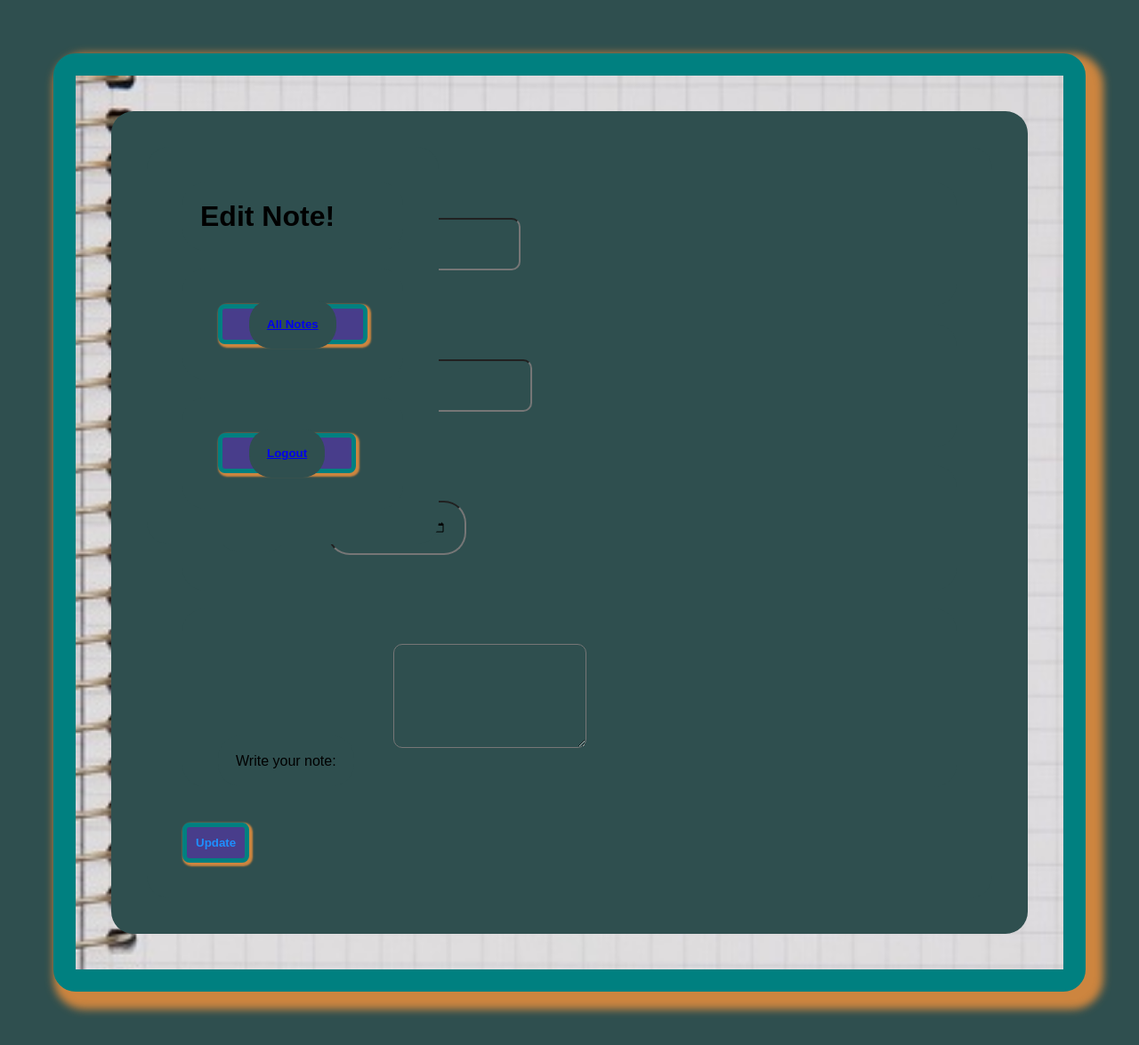
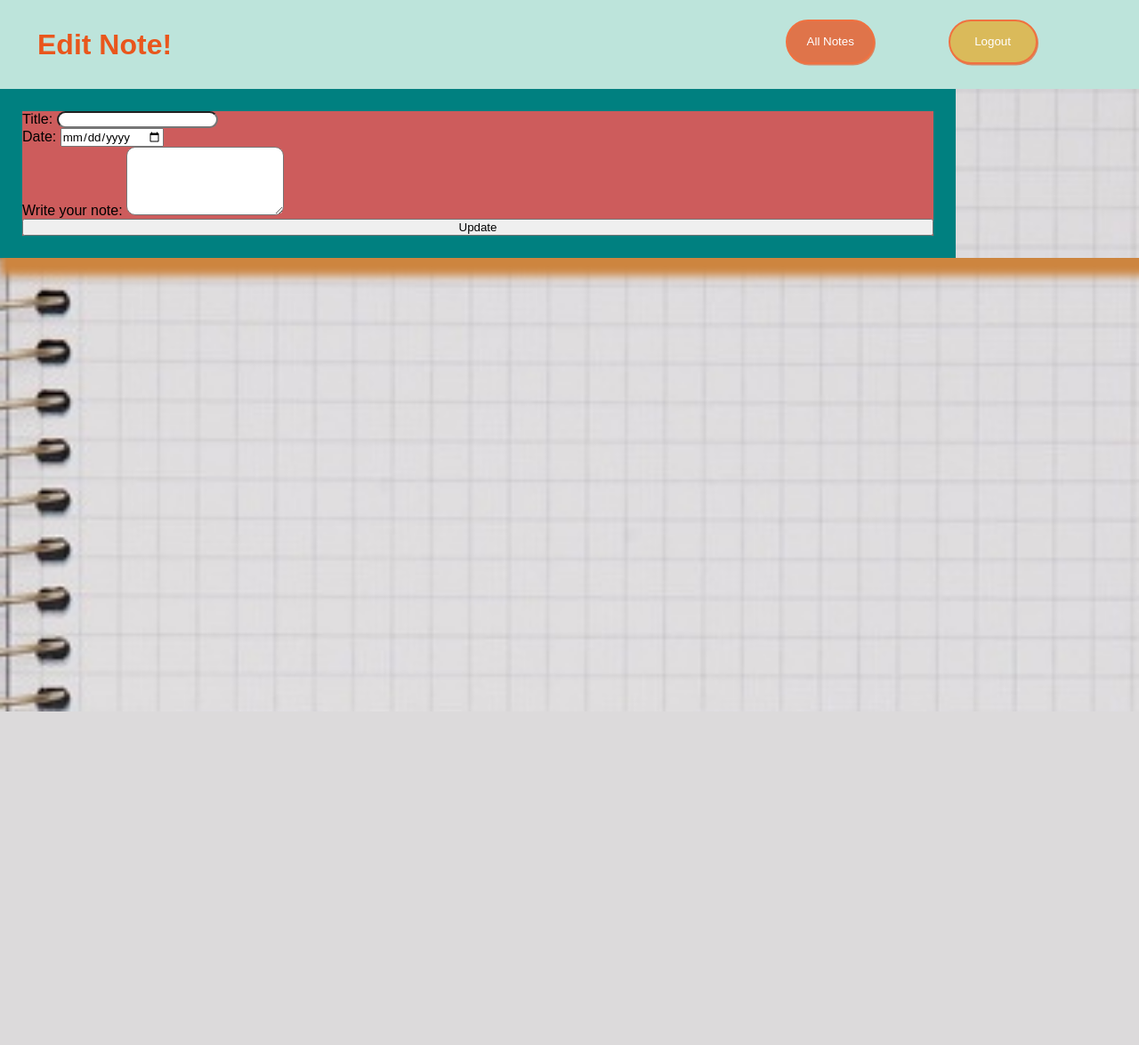
Before and after one commit to alecmaltz/NotesApp, a Flask app: template flask_app/templates/Note_edit.html in a window 1280 px wide. Shown: the whole page at 89% size. After the commit the page ends 800 px from the top, so only its background shows below. Run offline with Flask 3, Linux system fonts and the light colour scheme; the template is opened without the code that fills it, so the values that code supplies are empty.

Commit message:
css fxes

```diff
--- a/flask_app/static/css/style.css
+++ b/flask_app/static/css/style.css
@@ -1,6 +1,20 @@
 * {
     margin: 0;
     padding: 0
+}
+
+* {
+    padding: 0;
+
+    font-family: Arial, Helvetica, sans-serif;
+
+    /* border: 5px solid lawngreen; */
+
+
+}
+
+*:hover {
+    /* box-shadow: 10px 10px 10px 10px peru; */
 }
 
 .form-label{
@@ -12,33 +26,89 @@
     border-radius: 10px;
 }
 
-.headerbars {
-    position: fixed;
-}
 
-* {
-    padding: 0;
+.body-img{
+    border: 25px solid teal;
+     background-color: indianred; */
+    /* display: flex; */
 
-    font-family: Arial, Helvetica, sans-serif;
-
-    /* border: 5px solid lawngreen; */
-
-    border-radius: 25px;
-    background-color: darkslategray;
+    /* color: dodgerblue; */
+    /*border-radius: 25px;
     padding: 20px;
     margin: 20px;
-
-    border-radius: 25px;
-}
-
-*:hover {
-    /* box-shadow: 10px 10px 10px 10px peru; */
+    align-content: center;
+    justify-content: space-between;
+    box-shadow: 10px 10px 10px 10px peru;
+    background-image: url("css/notepad.png");
+    background-repeat: no-repeat;
+    background-size: cover;*/
 }
 
 
 
 
 
+/* body */
+body{
+    box-shadow: 10px 10px 10px 10px peru;
+    background-image: url("/static/img/notepad.png");
+    background-repeat: no-repeat;
+    background-size: cover;
+}
+
+
+/* headerbar */
+.headerbar {
+    display: flex;
+    justify-content: center;
+    align-items: center;
+    background-color: #bde4db;
+    width: 100%;
+    height: 100px;
+}
+
+#pagetitle {
+    color: #e9561c;
+}
+
+#titlebuttonbox {
+    display: flex;
+    justify-content: space-between;
+    width: 95%;
+}
+#pagetitle {
+    margin: 10px;
+    width: 30%;
+}
+
+#titlebuttons {
+    display: flex;
+    justify-content: center;
+    width:30%;
+}
+
+.titlebutton {
+    width: 50%;
+}
+
+#titlebuttons button {
+    width: 100px;
+    height: 50px;
+    color: white;
+    border-radius: 25px;
+    border: 2px solid #f07140;
+    box-shadow: 1px 1.5px #df744ad2;
+}
+
+#notesbutton {
+    background-color: #df744a;
+}
+
+#logoutbutton {
+    background-color: #daba5a;
+}
+
+/* flash message */
 
 .error {
     color:red;
@@ -46,56 +116,15 @@
 }
 
 
-.header{
-    background-color:  lightslategrey;
-    border:25px solid teal;
-    border-radius: 25px;
-    color: teal;
+/* note box */
+
+form {
     display: flex;
-    margin: 20px;
-    padding: 20px;
-    box-shadow: 10px 10px 10px 10px peru;
-    width: auto;
-    justify-content: space-evenly;
-    align-content: center;
-    /* flex-direction: column; */
-    border: 25px solid teal;
-}
-
-body{
-    border: 25px solid teal;
-/*     background-color: indianred; */
-    /* display: flex; */
-
-    /* color: dodgerblue; */
-    border-radius: 25px;
-    padding: 20px;
-    margin: 20px;
-    align-content: center;
-    justify-content: space-between;
-    box-shadow: 10px 10px 10px 10px peru;
-    background-image: url("css/notepad.png");
-    background-repeat: no-repeat;
-    background-size: cover;
+    flex-direction: column;
+    width: 80%;
 }
 
 
-.body-img{
-    border: 25px solid teal;
-/*     background-color: indianred; */
-    /* display: flex; */
-
-    /* color: dodgerblue; */
-    border-radius: 25px;
-    padding: 20px;
-    margin: 20px;
-    align-content: center;
-    justify-content: space-between;
-    box-shadow: 10px 10px 10px 10px peru;
-    background-image: url("css/notepad.png");
-    background-repeat: no-repeat;
-    background-size: cover;
-}
 
 
 /* .maintainer{
@@ -128,18 +157,21 @@
     width:auto;
 }
 
+/*
 button {
     background-color: darkslateblue;
     border-radius: 8px;
     border: 5px solid teal;
     color: dodgerblue;
     font-weight: bold;
-    /* align-self: flex-end; */
+     align-self: flex-end;
     padding: 10px;
     width:auto;
     margin: 20px;
     box-shadow: 2px 2px 2px 2px peru;
 }
+
+
 
 button:hover {
     background-color: darkslateblue;
@@ -159,3 +191,5 @@
     padding: 10px;
 
 }
+
+*/
--- a/flask_app/templates/Note_edit.html
+++ b/flask_app/templates/Note_edit.html
@@ -8,19 +8,24 @@
         <title>Edit Note</title>
     </head>
 
-    <body class="body-img">
-      <div>
-        <div class=headerbars>
-            <h1>Edit Note!</h1>
-            <div>
-                <button><a href="/dashboard">All Notes</a> </button><!-- forgot if you guys wanted a button or a link to redirect the user, you can change if wanted -->
-            </div>
-            <div>
-                <button><a class="nav-link" href="/logout">Logout</a></button>
+    <body>
+        <div class=headerbar>
+            <div id="titlebuttonbox">
+                <div id="pagetitle">
+                    <h1>Edit Note!</h1>
+                </div>
+                <div id="titlebuttons">
+                    <div class="titlebutton">
+                        <a href="/dashboard"><button id="notesbutton">All Notes</button></a><!-- forgot if you guys wanted a button or a link to redirect the user, you can change if wanted -->
+                    </div>
+                    <div  class="titlebutton">
+                        <a class="nav-link" href="/logout"><button id="logoutbutton">Logout</button></a>
+                    </div>
+                </div>
             </div>
         </div>
         {% with messages = get_flashed_messages() %}
-             <!-- declare a variable called messages -->
+                <!-- declare a variable called messages -->
             {% if messages %}
                 <!-- check if there are any messages -->
                 {% for message in messages %}
@@ -30,15 +35,10 @@
                 {% endfor %}
             {% endif %}
         {% endwith %}
-        <form action="/update/{{notes.id}}" method="POST">
+        <form action="/update/{{notes.id}}" method="POST" class="body-img">
             <div>
                 <label for="titleinput" class="form-label">Title:</label>
                 <input type="text" class="form-control" id="titleinput" name="title" value="{{notes.title}}" />
-            </div>
-
-            <div>
-                <label for="nameinput" class="form-label">Name:</label>
-                <input type="text" class="form-control" id="nameinput" name="name" value="{{notes.name}}"/>
             </div>
 
             <div>
```
Also changed, not shown: flask_app/templates/note_dashboard.html (+14 -7 lines), flask_app/static/img/notepad.png (renamed from flask_app/static/css/notepad.png).
